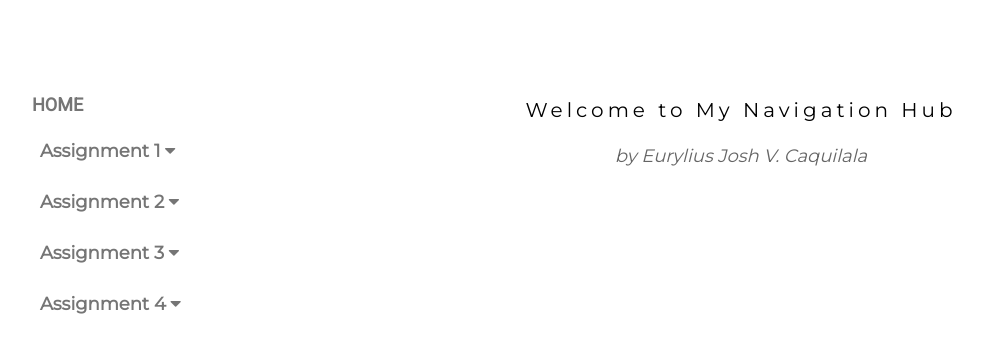
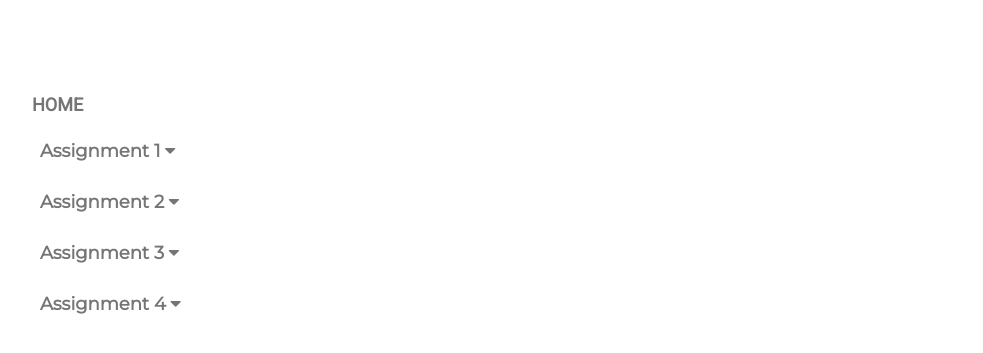
Before and after one commit to EuryCaquilala/ITC., a plain HTML site: page index.html in a window 1280 px wide. Shown: the part 63-416 px from the top of the page, without its empty margins (24-1007 px from the left). Drawn offline with nearby package versions, Linux system fonts and the light colour scheme.

Commit message:
Update index.html

```diff
--- a/index.html
+++ b/index.html
@@ -66,11 +66,6 @@
         <p class="w3-left">CS 1130 - Webpage Assignments</p>
     </header>
 
-    <div class="w3-container w3-content w3-center w3-padding-64" style="max-width:800px" id="welcome">
-        <h2 class="w3-wide">Welcome to My Navigation Hub</h2>
-        <p class="w3-opacity"><i>by Eurylius Josh V. Caquilala</i></p>
-    </div>
-
     <script>
     function w3_open() {
         document.getElementById("mySidebar").style.display = "block";
```
